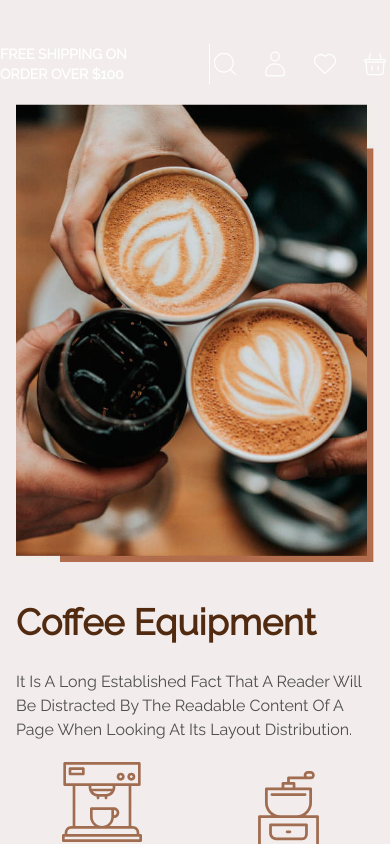
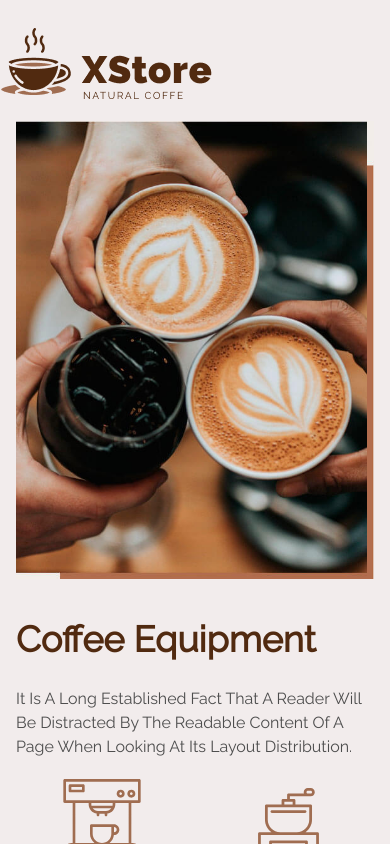
Before and after one commit to dosepehr/Natural-coffee, a React (Vite) app: page / in a window 390 px wide. Shown: the top 844 px of the page. Built offline with nearby package versions, Linux system fonts and the light colour scheme.

Commit message:
edit Navbar styles

```diff
--- a/src/Components/common/Header.tsx
+++ b/src/Components/common/Header.tsx
@@ -3,9 +3,11 @@ import Navbar from "./Navbar";
 
 const Header = () => {
   return (
-    <div className="font-raleway relative z-20 flex items-center justify-between py-5">
+    <div className="relative z-20 flex items-center justify-between py-5 font-raleway">
       <Navbar />
-      <Icons />
+      <div className="hidden xl:flex">
+        <Icons />
+      </div>
     </div>
   );
 };
--- a/src/Components/common/Navbar.tsx
+++ b/src/Components/common/Navbar.tsx
@@ -3,9 +3,9 @@ const Navbar = () => {
   const LinkStyles =
     "text-base font-extrabold leading-6 text-mainBrown after:duration-300 after:block after:h-[2px] after:w-0 after:bg-mainBrown after:content-[''] hover:after:w-full";
   return (
-    <div className="hidden items-center lg:flex">
+    <div className="flex items-center">
       <img src="/images/Logo.png" alt="" />
-      <div className="ml-5 mt-4 flex space-x-5">
+      <div className="ml-5 mt-4 hidden w-full space-x-4 md:flex ">
         <Link to="/" className={LinkStyles}>
           HOME
         </Link>
```
